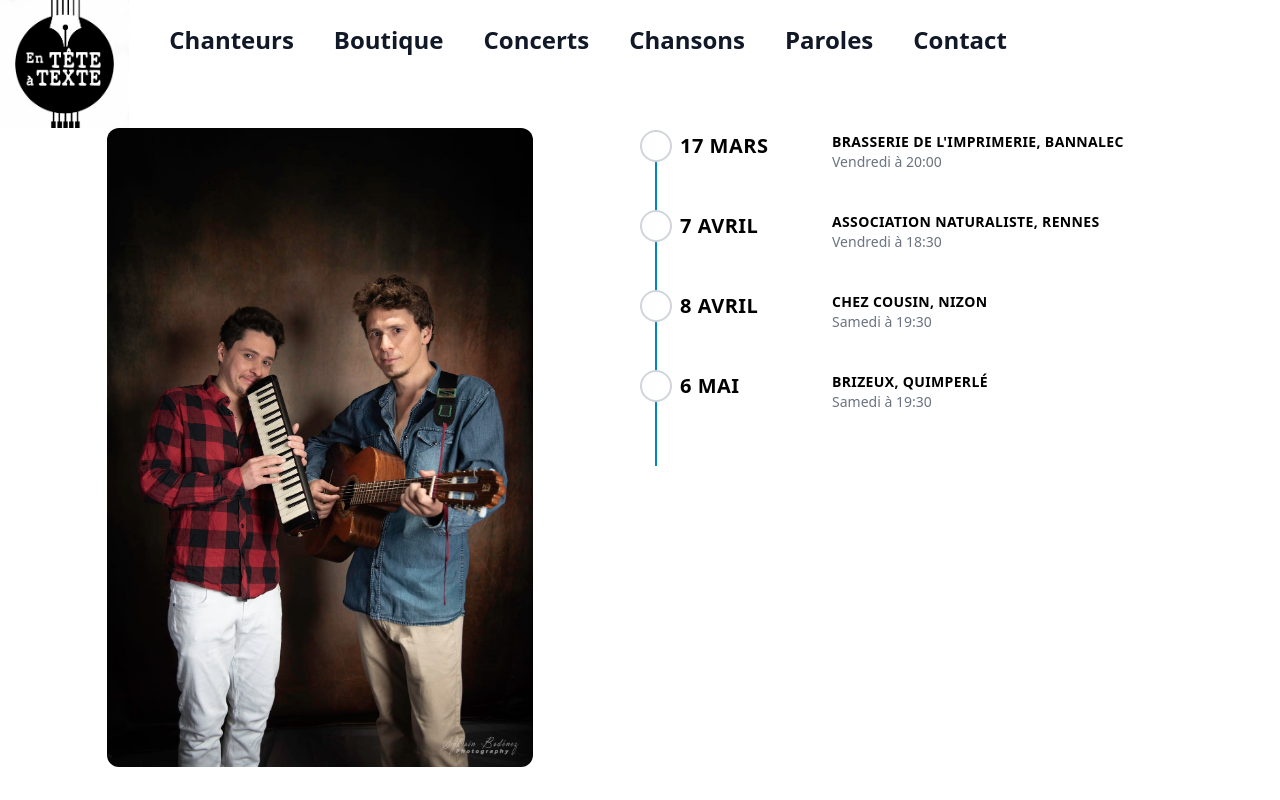
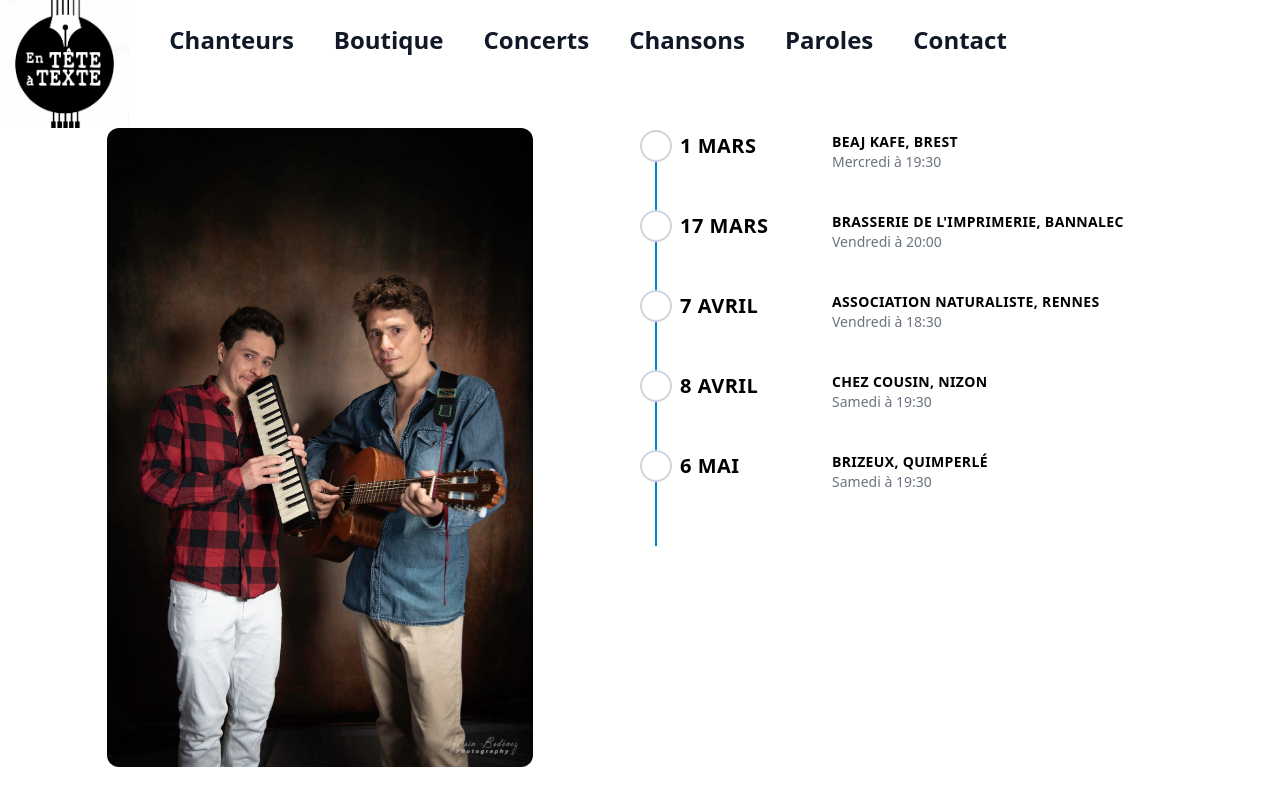
Before and after one commit to AlexandreKempf/en-tete-a-texte, a SvelteKit app: page /concerts in a window 1280 px wide. Built offline with nearby package versions, Linux system fonts and the light colour scheme.

Commit message:
concert mars
Beaj kafe

```diff
--- a/src/routes/concerts/+page.svelte
+++ b/src/routes/concerts/+page.svelte
@@ -4,6 +4,10 @@
 	$pageTitle = 'concerts';
 	// date start at 0 for months
 	var concerts = [
+		{
+			date: new Date(2023, 2, 1, 19, 30),
+			place: "Beaj Kafe, Brest"
+		},
 		{
 			date: new Date(2023, 2, 17, 20, 0),
 			place: "Brasserie de L'imprimerie, Bannalec"
```
